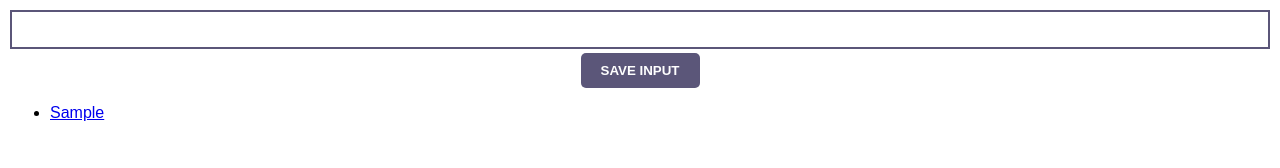
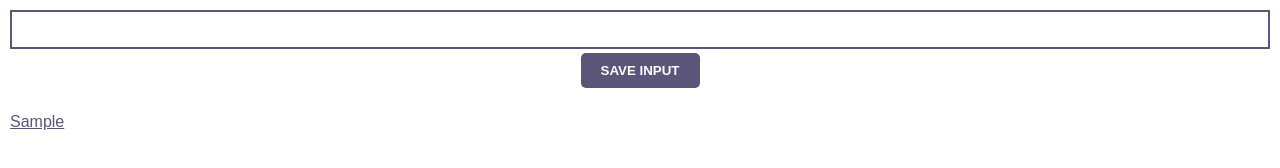
Before and after one commit to theRangeCoder/lead-tracker-chrome-extension, a plain HTML site: page index.html in a window 1280 px wide. Both pictures are taken after typing "Sample" into the empty fields and a click on the button "SAVE INPUT". Drawn offline with Linux system fonts and the light colour scheme.

Commit message:
Styled the rendered leads

```diff
--- a/css/style.css
+++ b/css/style.css
@@ -25,3 +25,18 @@ button {
 #ul-el {
     text-align: left;
 }
+
+ul {
+    list-style-type: none;
+    padding-left: 0px;
+    margin-top: 25px;
+}
+
+li {
+    margin-top: 5px;
+}
+
+/* Anchor tag living inside list items */
+li a {
+    color: #5b5679;
+}
```
